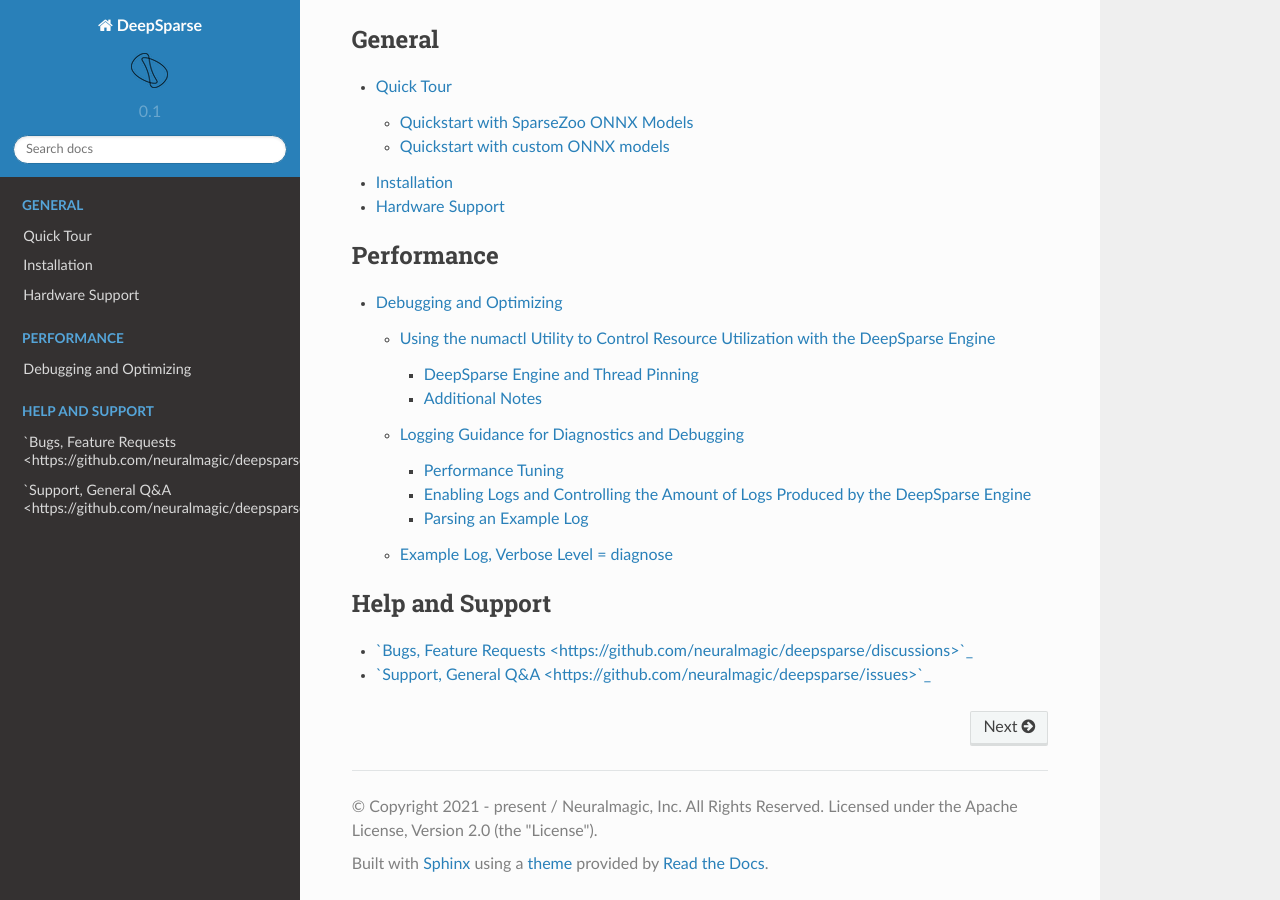
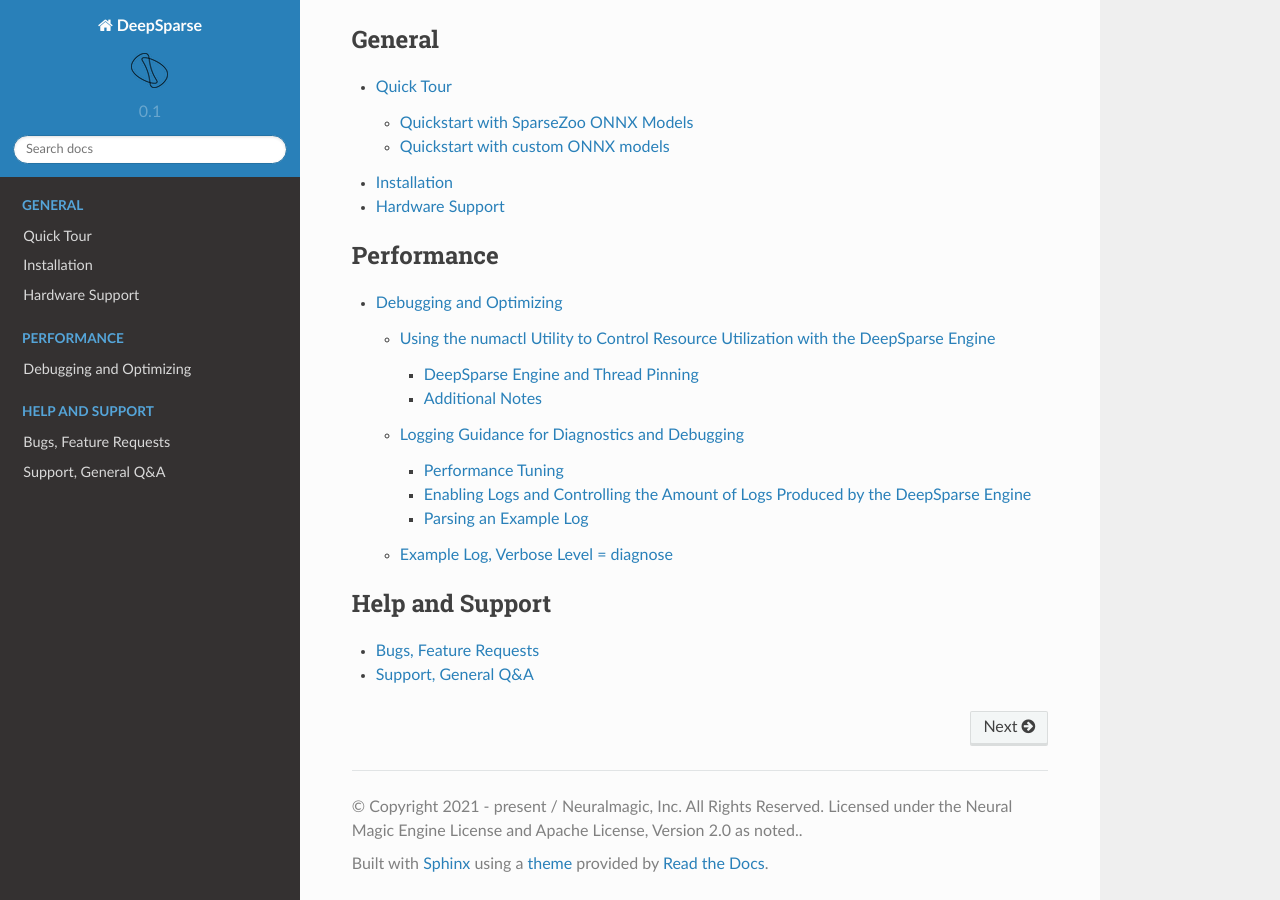
Before and after one commit to neuralmagic/deepsparse, a Sphinx documentation site: the page built from docs/source/index.rst, in a window 1280 px wide and 900 px high, scrolled down 1149 px. Built offline with Sphinx 7.4.7 and the Read the Docs theme 2.0.0, drawn with Linux system fonts in a browser that asks for light colours; pages that are not in the unit, such as notebooks, are missing from menus.

Commit message:
format ext links (#40)
* format ext links
* corrected incorrect copyright footer (added NME license w/ Apache)

```diff
--- a/docs/source/conf.py
+++ b/docs/source/conf.py
@@ -21,7 +21,7 @@
 project = "DeepSparse"
 copyright = (
     "2021 - present / Neuralmagic, Inc. All Rights Reserved. "
-    'Licensed under the Apache License, Version 2.0 (the "License")'
+    'Licensed under the Neural Magic Engine License and Apache License, Version 2.0 as noted.'
 )
 author = "Neural Magic"
 
--- a/docs/source/index.rst
+++ b/docs/source/index.rst
@@ -121,5 +121,5 @@
     :maxdepth: 2
     :caption: Help and Support
 
-    `Bugs, Feature Requests <https://github.com/neuralmagic/deepsparse/discussions>`_
-    `Support, General Q&A <https://github.com/neuralmagic/deepsparse/issues>`_
+    Bugs, Feature Requests <https://github.com/neuralmagic/deepsparse/issues>
+    Support, General Q&A <https://github.com/neuralmagic/deepsparse/discussions>
```
